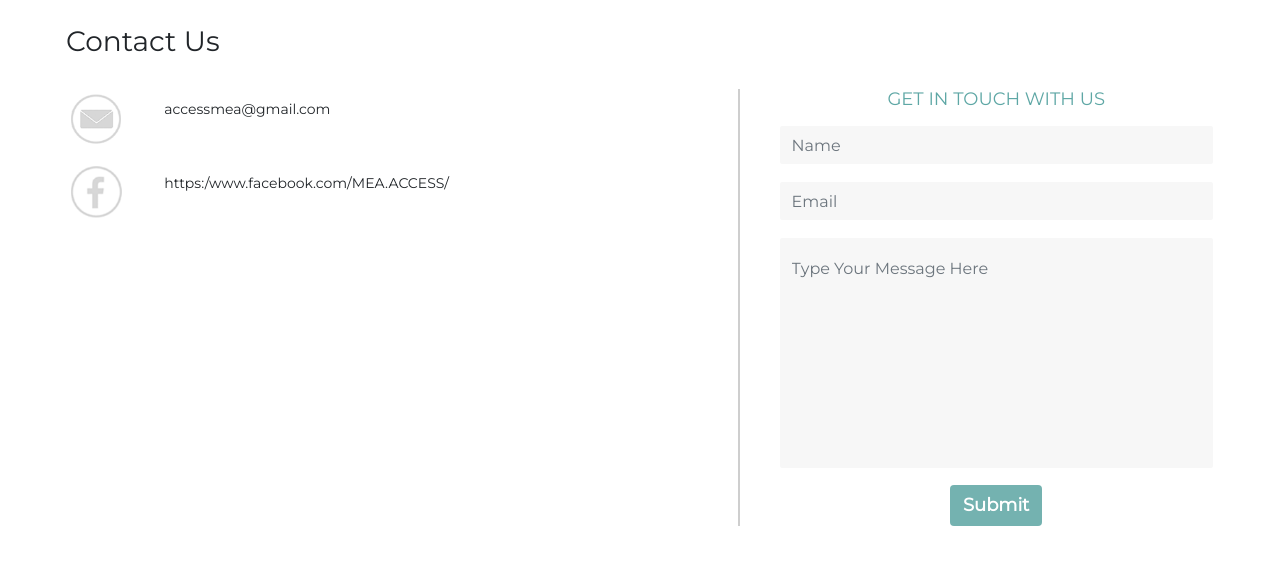
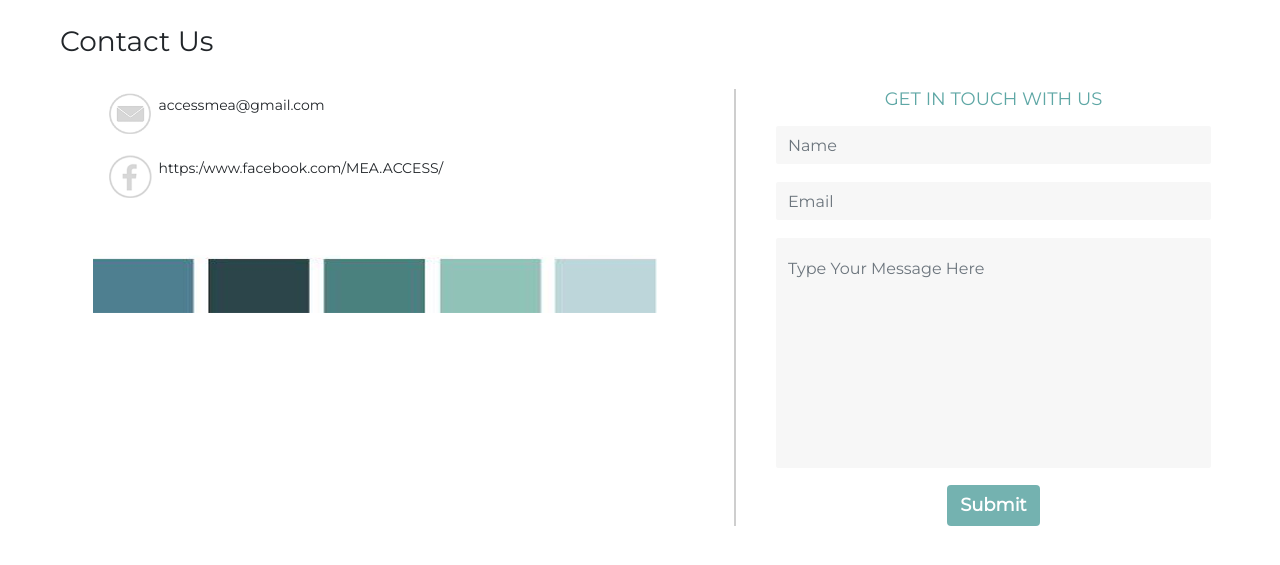
Before and after one commit to Hjkun77/access-website, a PHP site: page /contact.html in a window 1280 px wide. Shown: the part 71-636 px from the top of the page. Run offline with PHP 8.4, Linux system fonts and the light colour scheme.

Commit message:
Contact Colors

```diff
--- a/contact.html
+++ b/contact.html
@@ -14,7 +14,7 @@
   <body>
 
     <!-- Navigation bar -->
-    <nav class="navbar navbar-expand-md fixed-top">
+    <nav class="navbar navbar-expand-md fixed-top nav-fix">
       <div class="container">
         <ul class="navbar-nav">
           <li class="nav-item">
@@ -46,16 +46,19 @@
           <div class="col-md-4">
             <div class="row">
               <div class="col-md-3 contact-details">
-                <img src="./assets/email.png" alt="email" width="60">
+                <img src="./assets/email.png" alt="email" width="50" class="icon">
               </div>
               <div class="col-md-9 contact-details">
                 <p>accessmea@gmail.com</p>
               </div>
               <div class="col-md-3 contact-details">
-                <img src="./assets/fb.png" alt="facebook" width="60">
+                <img src="./assets/fb.png" alt="facebook" width="50" class="icon">
               </div>
               <div class="col-md-9 contact-details">
                 <p>https:/www.facebook.com/MEA.ACCESS/</p>
+              </div>
+              <div class="col-md-12">
+                <img src="./assets/contact-colors.png" alt="contact-color">
               </div>
             </div>
           </div>
--- a/faqs.html
+++ b/faqs.html
@@ -51,8 +51,9 @@
 
 
 
+
     <div class="faq-section">
-      <div class="carousel slide" data-ride="carousel">
+      <div id="faqs-slider" class="carousel slide" data-ride="carousel">
         <div class="carousel-inner" role="listbox">
           <div class="carousel-item active">
 
@@ -66,6 +67,7 @@
               <div class="faq-question">
                 <p class="faq-question-text mb-4">Do I have to major in business to join?</p>
                 <div class="faq-dots-container">
+
                   <div class="faq-dots-set">
                     <img src="assets/grayDot.png" class="faq-dot" alt="gray-dot">
                     <img src="assets/lightDot.png" class="faq-dot" alt="light-dot">
--- a/stylesheets/style.css
+++ b/stylesheets/style.css
@@ -146,8 +146,9 @@ body {
   /* Contact Us */
   .contact-us {
     top: 6em;
-    left: 0;
-    width: 100vw;
+    left: 60px;
+    right: 60px;
+    width: 90%;
     display: flex;
     justify-content: center;
     align-items: center;
@@ -206,6 +207,10 @@ body {
     color: white;
     font-size: 18px;
     font-weight: bold;
+  }
+
+  .icon {
+    margin-left: 45px;
   }
 
   /*FAQs*/
```
Also changed, not shown: assets/contact-colors.png (added).
